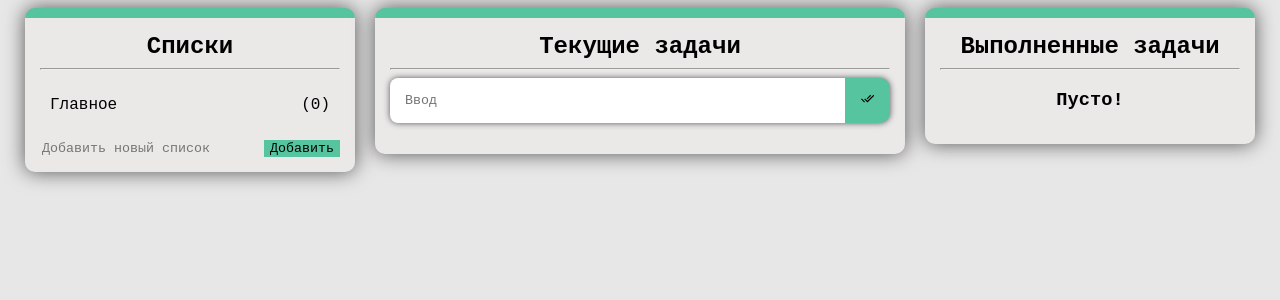
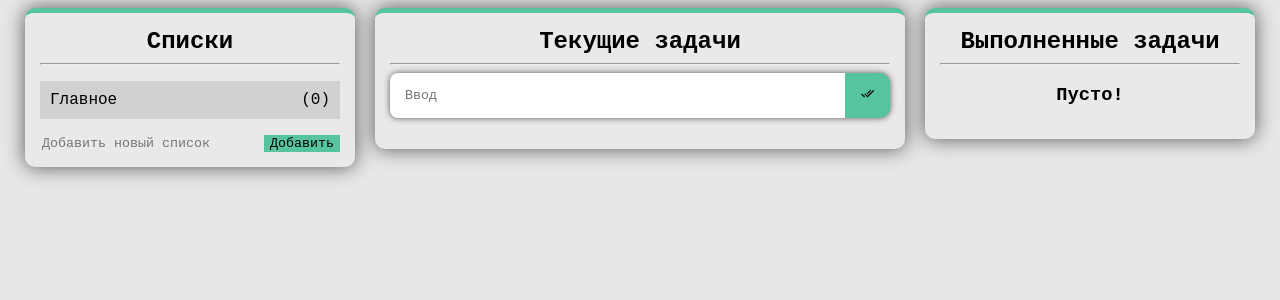
Before and after one commit to Gepackstuck/TodoProject, a React (Create React App) app: page / in a window 1280 px wide. Shown: the top 300 px of the page. Built offline with nearby package versions, Linux system fonts and the light colour scheme.

Commit message:
everything

```diff
--- a/src/components/Comp.jsx
+++ b/src/components/Comp.jsx
@@ -130,8 +130,10 @@ function Todo() {
           <ul>
             {list.map((item) => (
               <li
+                className={
+                  item.index === currList ? classes.activeList : classes.list
+                }
                 key={item.index}
-                className={classes.list}
                 onClick={() => selectedList(item.index)}
               >
                 <span>{item.name}</span>
--- a/src/components/Comp.module.css
+++ b/src/components/Comp.module.css
@@ -34,7 +34,7 @@ input {
   padding: 15px;
   font-family: "Courier New", Courier, monospace;
   filter: drop-shadow(0 0 10px #555);
-  border-top: 10px solid #55c49f;
+  border-top: 5px solid #55c49f;
   height: 100%;
   margin-right: 20px;
 }
@@ -70,7 +70,7 @@ input {
   cursor: pointer;
 }
 .delbtn {
-  height: 45px;
+  height: 46px;
   width: 50px;
   border: none;
   border-radius: 0 10px 10px 0;
@@ -89,7 +89,7 @@ input {
   opacity: 100%;
 }
 .editbtn {
-  height: 45px;
+  height: 46px;
   width: 50px;
   border: none;
   /* border-radius: 0 0 0 0; */
@@ -100,7 +100,7 @@ input {
   right: 53px;
 }
 .donebtn {
-  height: 45px;
+  height: 46px;
   width: 50px;
   border: none;
   border-radius: 10px 0 0 10px;
@@ -127,7 +127,7 @@ input {
   padding: 15px;
   font-family: "Courier New", Courier, monospace;
   filter: drop-shadow(0 0 10px #555);
-  border-top: 10px solid #55c49f;
+  border-top: 5px solid #55c49f;
   margin-right: 20px;
 }
 .frame {
@@ -182,7 +182,7 @@ input {
   padding: 15px;
   font-family: "Courier New", Courier, monospace;
   filter: drop-shadow(0 0 10px #555);
-  border-top: 10px solid #55c49f;
+  border-top: 5px solid #55c49f;
   height: 100%;
 }
 .doneElements ul {
@@ -197,3 +197,11 @@ input {
 .doneElements li:hover {
   background: #d1d1d1;
 }
+.activeList {
+  background: #d1d1d1;
+  display: flex;
+  justify-content: space-between;
+}
+.activeList:hover {
+  cursor: pointer;
+}
```
